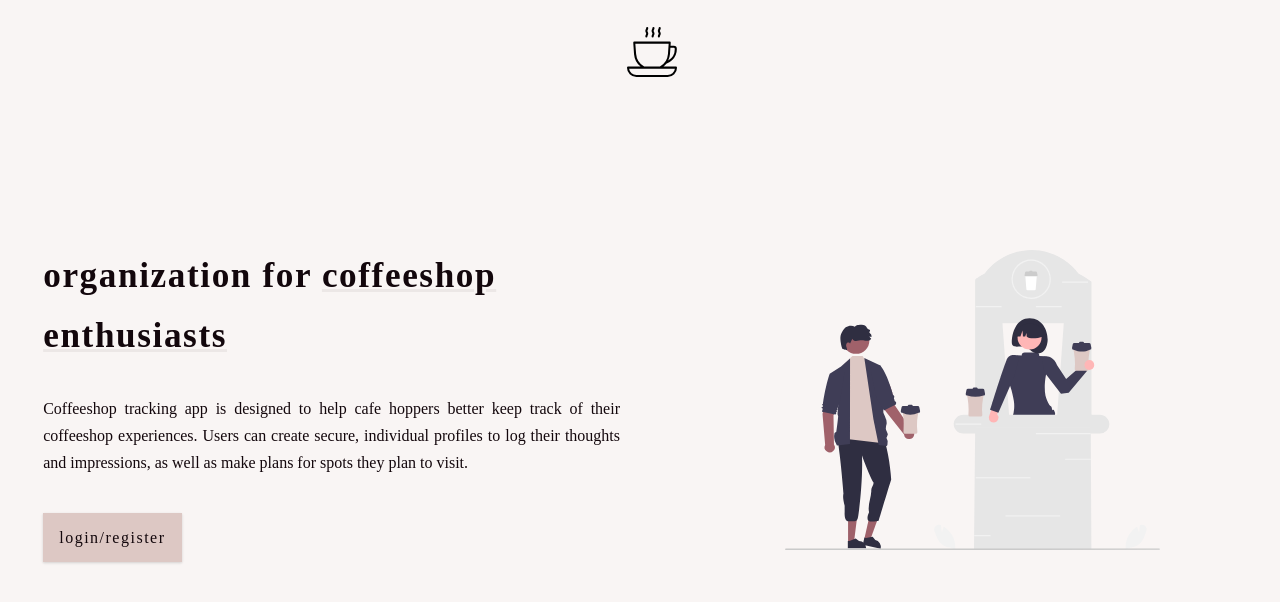
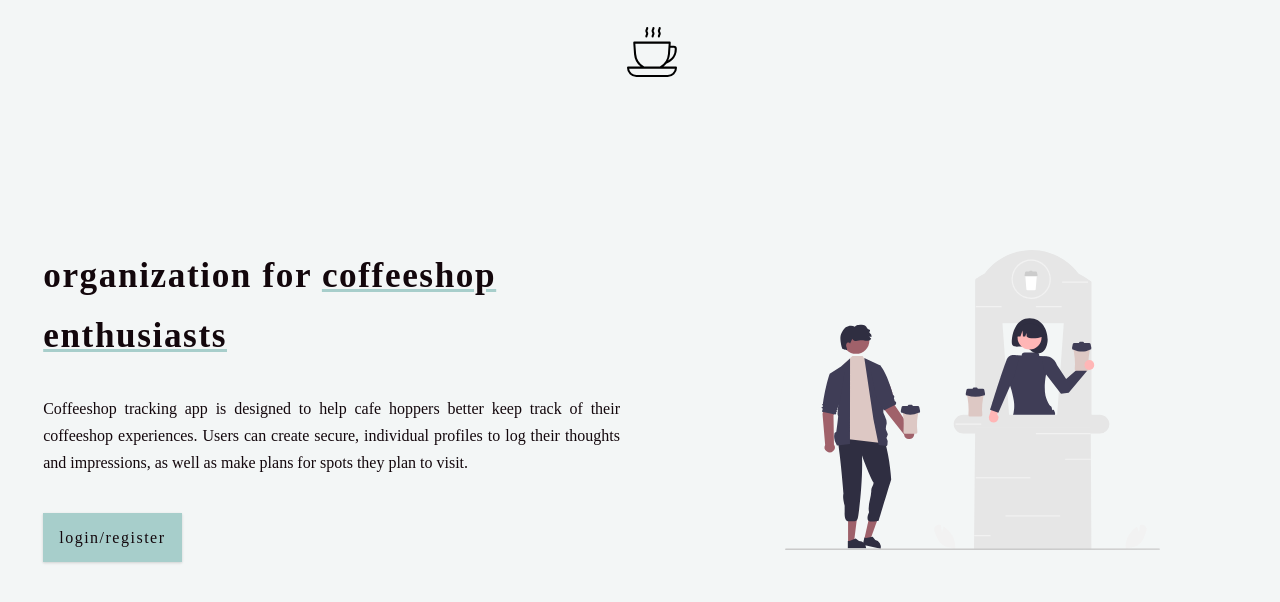
Before and after one commit to whitneywind/cafe-tracking, a React (Create React App) app in the folder client/: page / in a window 1280 px wide. Shown: the top 602 px of the page. Built offline with nearby package versions, Linux system fonts and the light colour scheme.

Commit message:
color changes

```diff
--- a/client/src/assets/wrappers/LandingWrapper.js
+++ b/client/src/assets/wrappers/LandingWrapper.js
@@ -1,4 +1,4 @@
-import styled from "styled-components"
+import styled from "styled-components";
 
 const Wrapper = styled.main`
   .containing {
@@ -27,7 +27,7 @@ const Wrapper = styled.main`
   }
 
   h2 span {
-        text-decoration: underline solid #ece7e6;
+    text-decoration: underline solid #a7cecb;
   }
 
   .info {
@@ -76,6 +76,6 @@ const Wrapper = styled.main`
       display: inline;
     }
   }
-`
+`;
 
 export default Wrapper;
--- a/client/src/assets/wrappers/RegisterWrapper.js
+++ b/client/src/assets/wrappers/RegisterWrapper.js
@@ -5,7 +5,7 @@ const Wrapper = styled.section`
     width: 50%;
     max-width: 450px;
     min-width: 370px;
-    background-color: var(--mainColor2);
+    background-color: var(--mainColor5);
     align-items: center;
     box-shadow: var(--shadow-3);
     padding: 3rem;
@@ -13,7 +13,7 @@ const Wrapper = styled.section`
     transition: all 0.3s ease-in;
     border-radius: 0.25rem;
     color: var(--mainBlack);
-    border-top: 8px solid var(--mainColor5);
+    border-top: 8px solid var(--mainColor4);
   }
   .form:hover {
     box-shadow: var(--shadow-4);
@@ -48,8 +48,8 @@ const Wrapper = styled.section`
   .btn {
     cursor: pointer;
     width: 100%;
-    color: var(--mainBlack);
-    background-color: #b78e8a;
+    color: white;
+    background-color: var(--mainColor4);
     box-shadow: var(--shadow-1);
     border: transparent;
     letter-spacing: 1px;
--- a/client/src/components/MenuLinks.jsx
+++ b/client/src/components/MenuLinks.jsx
@@ -1,10 +1,10 @@
 import { NavLink } from "react-router-dom";
-import links from "../assets/linkInfo"
+import links from "../assets/linkInfo";
 
-const MenuLinks = () => {
+const MenuLinks = ({ toggleSidebar }) => {
   return (
     <div className="menu-links">
-        {links.map(item => {
+      {links.map((item) => {
         const { id, name, path, icon } = item;
         return (
           <NavLink
@@ -12,13 +12,14 @@ const MenuLinks = () => {
             id={id}
             key={id}
             className="menu-link"
+            onClick={toggleSidebar}
           >
             <span className="icon">{icon}</span>
             {name}
           </NavLink>
-            )
+        );
       })}
     </div>
-  )
-}
-export default MenuLinks
+  );
+};
+export default MenuLinks;
--- a/client/src/components/SmallSidebar.jsx
+++ b/client/src/components/SmallSidebar.jsx
@@ -19,7 +19,7 @@ const SmallSidebar = () => {
           <header>
             <p>Menu</p>
           </header>
-          <MenuLinks />
+          <MenuLinks toggleSidebar={toggleSmallSidebar} />
         </div>
       </div>
     </Wrapper>
@@ -50,7 +50,7 @@ const Wrapper = styled.aside`
   .content {
     background: #fdf7f6;
     width: 60vw;
-    height: 70vh;
+    height: 75vh;
     border-radius: 0.25rem;
     padding: 2rem;
     position: relative;
--- a/client/src/index.css
+++ b/client/src/index.css
@@ -9,16 +9,18 @@
 /* variables */
 :root {
   --mainFont: 'Playfair Display', Serif;
-  --mainColor1: #f9f5f4;
-  --mainColor1Alt: #F8F3F2;
-  --mainColor2: #DDC8C4;
-  --mainColor3: #896A67;
-  --mainColor4: #6B4D57;
-  --mainColor5: #b8807b;
+  --mainColor1: #F3F6F6;
+  /* --mainColor1Alt: #F8F3F2; */
+  --mainColor1Alt: #F3F6F6;
+  --mainColor2: #A7CECB;
+  --mainColor3: #587474;
+  --mainColor4: #354646;
+  --mainColor5: #DCE5E5;
   --mainBlack: #13070C;
-  --iconBrown: #412e35;
-  --mainColor5Light: #d3938d;
-  --mainBackgroundColor: #e9d3ce;
+  --iconBrown: #A7CECB;
+  --mainColor5Light: #c3e1de;
+  /* --mainBackgroundColor: #e9d3ce; */
+  --mainBackgroundColor: #8BA6A9;
 
   --shadow-1: 0 1px 3px 0 rgba(0, 0, 0, 0.1), 0 1px 2px 0 rgba(0, 0, 0, 0.06);
   --shadow-2: 0 4px 6px -1px rgba(0, 0, 0, 0.1),
```
Lines whose indentation alone changed are shown as unchanged.
